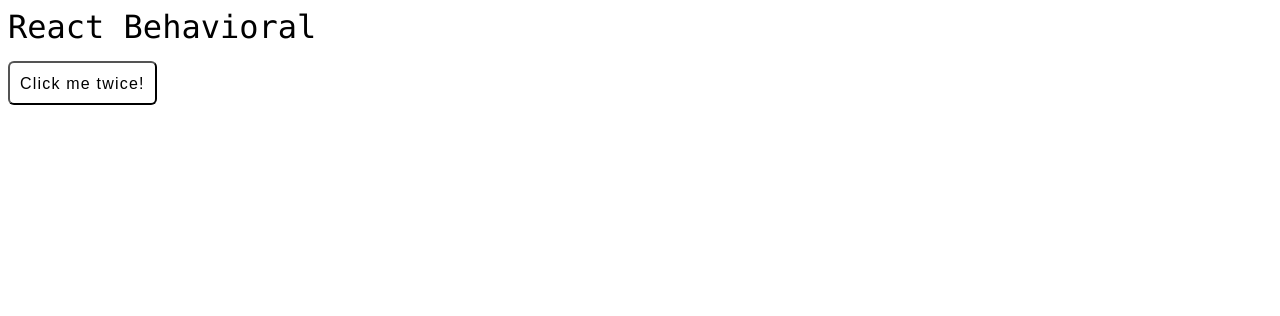
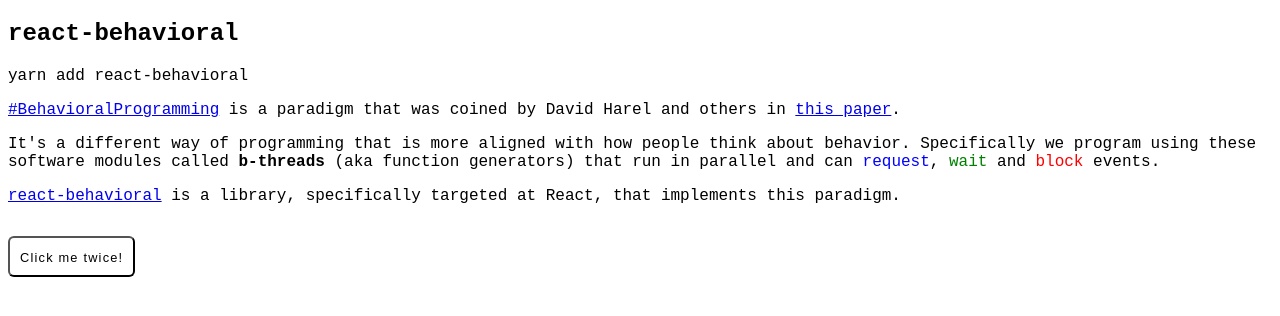
Before and after one commit to lmatteis/react-behavioral, a React app: page / in a window 1280 px wide. Built offline with nearby package versions, Linux system fonts and the light colour scheme.

Commit message:
Add some example

```diff
--- a/index.css
+++ b/index.css
@@ -3,18 +3,18 @@
   height: 100%;
   flex-direction: column;
   justify-content: center;
-  font-family: Consolas, "Liberation Mono", Menlo, Courier, monospace;
+  font-family: 'Liberation Mono', Menlo,
+    Courier, monospace;
 }
 #content {
   text-align: left;
-  font-size: 2rem;
-  white-space: pre;
+  font-size: 1rem;
 }
 button {
   color: black;
   border-radius: 6px;
   background-color: white;
-  font-size: 1rem;
+  font-size: 0.8rem;
   letter-spacing: 1.2px;
   cursor: pointer;
   margin-top: 15px;
--- a/index.js
+++ b/index.js
@@ -11,7 +11,10 @@
   this.updateView(
     <button
       onClick={() => {
-        this.request('BUTTON_CLICKED', 'ciao');
+        this.request(
+          'BUTTON_CLICKED',
+          'ciao'
+        );
       }}
     >
       Click me twice!
@@ -49,7 +52,44 @@
 
 ReactDOM.render(
   <Provider threads={threads}>
-    React Behavioral
+    <h2>react-behavioral</h2>
+    <pre>yarn add react-behavioral</pre>
+    <p>
+      <a href="https://twitter.com/search?q=%23BehavioralProgramming">
+        #BehavioralProgramming
+      </a>{' '}
+      is a paradigm that was coined by David
+      Harel and others in{' '}
+      <a href="http://www.wisdom.weizmann.ac.il/~amarron/BP%20-%20CACM%20-%20Author%20version.pdf">
+        this paper
+      </a>.
+    </p>
+    <p>
+      It's a different way of programming that
+      is more aligned with how people think
+      about behavior. Specifically we program
+      using these software modules called{' '}
+      <b>b-threads</b> (aka function
+      generators) that run in parallel and can{' '}
+      <span style={{ color: 'blue' }}>
+        request
+      </span>,{' '}
+      <span style={{ color: 'green' }}>
+        wait
+      </span>{' '}
+      and{' '}
+      <span style={{ color: 'red' }}>
+        block
+      </span>{' '}
+      events.
+    </p>
+    <p>
+      <a href="https://github.com/lmatteis/react-behavioral">
+        react-behavioral
+      </a>{' '}
+      is a library, specifically targeted at
+      React, that implements this paradigm.
+    </p>
     <div>
       <ButtonContainer />
     </div>
```
